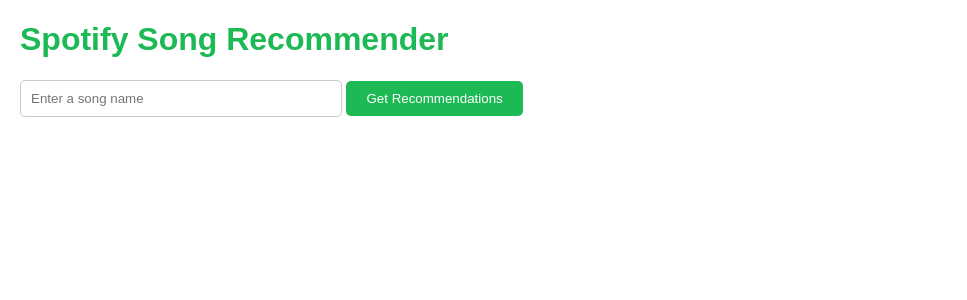
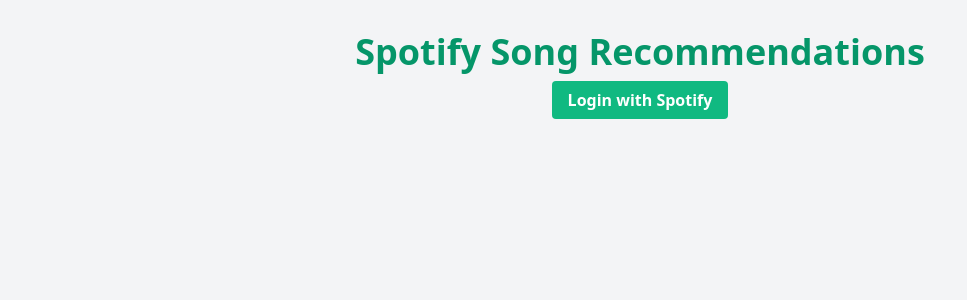
Before and after one commit to vitorslaibi/songRecommendation, a Flask app: page / in a window 1280 px wide. Shown: the top 300 px of the page, without its empty margins (0-967 px from the left). Run offline with Flask 3, Linux system fonts and the light colour scheme.

Commit message:
restructure index

```diff
--- a/app.py
+++ b/app.py
@@ -1,52 +1,68 @@
-# app.py
-from flask import Flask, render_template, request, redirect, url_for
+from flask import Flask, render_template, request, redirect, url_for, session
 import spotipy
-from spotipy.oauth2 import SpotifyClientCredentials
+from spotipy.oauth2 import SpotifyOAuth
+import os
 
 app = Flask(__name__)
+app.secret_key = 'your_secret_key_here'  # Replace with a secure secret key
 
-# Spotify API credentials (replace with your own)
-SPOTIPY_CLIENT_ID = '06aed9b7e2d643528ab2098e1fdfbc83'
+# Spotify API credentials
+SPOTIPY_CLIENT_ID = 'your_c06aed9b7e2d643528ab2098e1fdfbc83lient_id'
 SPOTIPY_CLIENT_SECRET = '65f60096ce6a49c88490b3de1a28f75b'
+SPOTIPY_REDIRECT_URI = 'http://localhost:5000/callback'
+SCOPE = 'user-library-read playlist-modify-public user-top-read'
 
-# Initialize Spotipy client
-sp = spotipy.Spotify(auth_manager=SpotifyClientCredentials(
+# Initialize Spotify client
+sp = spotipy.Spotify(auth_manager=SpotifyOAuth(
     client_id=SPOTIPY_CLIENT_ID,
-    client_secret=SPOTIPY_CLIENT_SECRET
+    client_secret=SPOTIPY_CLIENT_SECRET,
+    redirect_uri=SPOTIPY_REDIRECT_URI,
+    scope=SCOPE
 ))
 
 @app.route('/')
-def home():
-    return render_template('index.html')
+def index():
+    # Check if user is authenticated
+    if not session.get('token_info'):
+        return render_template('index.html', authenticated=False)
 
-@app.route('/recommend', methods=['POST'])
-def recommend():
-    # Get the song name from the form
-    song_name = request.form['song_name']
+    try:
+        # Get user's top tracks
+        top_tracks = sp.current_user_top_tracks(limit=5, offset=0, time_range='medium_term')
 
-    # Search for the song on Spotify
-    results = sp.search(q=song_name, limit=1, type='track')
-    if not results['tracks']['items']:
-        return "No results found. Please try again."
+        # Get recommendations based on top tracks
+        seed_tracks = [track['id'] for track in top_tracks['items']]
+        recommendations = sp.recommendations(seed_tracks=seed_tracks[:5], limit=10)
 
-    # Get the track ID of the first result
-    track_id = results['tracks']['items'][0]['id']
+        return render_template(
+            'index.html',
+            authenticated=True,
+            top_tracks=top_tracks['items'],
+            recommendations=recommendations['tracks']
+        )
+    except Exception as e:
+        print(f"Error: {e}")
+        return render_template('index.html', authenticated=False, error=str(e))
 
-    # Get recommendations based on the track
-    recommendations = sp.recommendations(seed_tracks=[track_id], limit=5)
+@app.route('/login')
+def login():
+    # Clear any existing session
+    session.clear()
+    # Get auth URL
+    auth_url = sp.auth_manager.get_authorize_url()
+    return redirect(auth_url)
 
-    # Extract recommended tracks
-    recommended_tracks = []
-    for track in recommendations['tracks']:
-        track_info = {
-            'name': track['name'],
-            'artist': track['artists'][0]['name'],
-            'album': track['album']['name'],
-            'preview_url': track['preview_url']
-        }
-        recommended_tracks.append(track_info)
+@app.route('/callback')
+def callback():
+    # Get token info from callback
+    token_info = sp.auth_manager.get_access_token(request.args['code'])
+    session['token_info'] = token_info
+    return redirect(url_for('index'))
 
-    return render_template('index.html', recommendations=recommended_tracks)
+@app.route('/logout')
+def logout():
+    session.clear()
+    return redirect(url_for('index'))
 
 if __name__ == '__main__':
     app.run(debug=True)
--- a/templates/index.html
+++ b/templates/index.html
@@ -1,83 +1,71 @@
-<!-- templates/index.html -->
 <!DOCTYPE html>
 <html lang="en">
 <head>
     <meta charset="UTF-8">
     <meta name="viewport" content="width=device-width, initial-scale=1.0">
-    <title>Spotify Song Recommender</title>
-    <style>
-        body {
-            font-family: Arial, sans-serif;
-            margin: 20px;
-        }
-        h1 {
-            color: #1DB954;
-        }
-        form {
-            margin-bottom: 20px;
-        }
-        input[type="text"] {
-            padding: 10px;
-            width: 300px;
-            border: 1px solid #ccc;
-            border-radius: 5px;
-        }
-        input[type="submit"] {
-            padding: 10px 20px;
-            background-color: #1DB954;
-            color: white;
-            border: none;
-            border-radius: 5px;
-            cursor: pointer;
-        }
-        .recommendations {
-            margin-top: 20px;
-        }
-        .track {
-            margin-bottom: 15px;
-            padding: 10px;
-            border: 1px solid #ddd;
-            border-radius: 5px;
-        }
-        .track h3 {
-            margin: 0;
-            color: #1DB954;
-        }
-        .track p {
-            margin: 5px 0;
-        }
-        .track a {
-            color: #1DB954;
-            text-decoration: none;
-        }
-        .track a:hover {
-            text-decoration: underline;
-        }
-    </style>
+    <title>Spotify Recommendation System</title>
+    <link href="https://cdnjs.cloudflare.com/ajax/libs/tailwindcss/2.2.19/tailwind.min.css" rel="stylesheet">
 </head>
-<body>
-    <h1>Spotify Song Recommender</h1>
-    <form action="/recommend" method="POST">
-        <input type="text" name="song_name" placeholder="Enter a song name" required>
-        <input type="submit" value="Get Recommendations">
-    </form>
+<body class="bg-gray-100">
+    <div class="container mx-auto px-4 py-8">
+        <header class="text-center mb-8">
+            <h1 class="text-4xl font-bold text-green-600 mb-4">Spotify Song Recommendations</h1>
+            {% if not authenticated %}
+            <a href="{{ url_for('login') }}" class="bg-green-500 hover:bg-green-600 text-white font-bold py-2 px-4 rounded">
+                Login with Spotify
+            </a>
+            {% else %}
+            <a href="{{ url_for('logout') }}" class="bg-red-500 hover:bg-red-600 text-white font-bold py-2 px-4 rounded">
+                Logout
+            </a>
+            {% endif %}
+        </header>
 
-    {% if recommendations %}
-    <div class="recommendations">
-        <h2>Recommended Songs:</h2>
-        {% for track in recommendations %}
-        <div class="track">
-            <h3>{{ track.name }}</h3>
-            <p><strong>Artist:</strong> {{ track.artist }}</p>
-            <p><strong>Album:</strong> {{ track.album }}</p>
-            {% if track.preview_url %}
-            <p><a href="{{ track.preview_url }}" target="_blank">Preview Song</a></p>
-            {% else %}
-            <p>No preview available</p>
-            {% endif %}
+        {% if authenticated %}
+        <div class="grid md:grid-cols-2 gap-8">
+            <!-- Top Tracks Section -->
+            <div class="bg-white rounded-lg shadow p-6">
+                <h2 class="text-2xl font-bold mb-4">Your Top Tracks</h2>
+                <div class="space-y-4">
+                    {% for track in top_tracks %}
+                    <div class="flex items-center space-x-4">
+                        {% if track.album.images %}
+                        <img src="{{ track.album.images[-1].url }}" alt="{{ track.name }}" class="w-12 h-12 rounded">
+                        {% endif %}
+                        <div>
+                            <p class="font-semibold">{{ track.name }}</p>
+                            <p class="text-gray-600">{{ track.artists[0].name }}</p>
+                        </div>
+                    </div>
+                    {% endfor %}
+                </div>
+            </div>
+
+            <!-- Recommendations Section -->
+            <div class="bg-white rounded-lg shadow p-6">
+                <h2 class="text-2xl font-bold mb-4">Recommended Tracks</h2>
+                <div class="space-y-4">
+                    {% for track in recommendations %}
+                    <div class="flex items-center space-x-4">
+                        {% if track.album.images %}
+                        <img src="{{ track.album.images[-1].url }}" alt="{{ track.name }}" class="w-12 h-12 rounded">
+                        {% endif %}
+                        <div>
+                            <p class="font-semibold">{{ track.name }}</p>
+                            <p class="text-gray-600">{{ track.artists[0].name }}</p>
+                        </div>
+                    </div>
+                    {% endfor %}
+                </div>
+            </div>
         </div>
-        {% endfor %}
+        {% endif %}
+
+        {% if error %}
+        <div class="mt-8 bg-red-100 border border-red-400 text-red-700 px-4 py-3 rounded">
+            <p>{{ error }}</p>
+        </div>
+        {% endif %}
     </div>
-    {% endif %}
 </body>
 </html>
```
Also changed, not shown: static/styles.css (deleted, +0 -41 lines), 2 other files.
